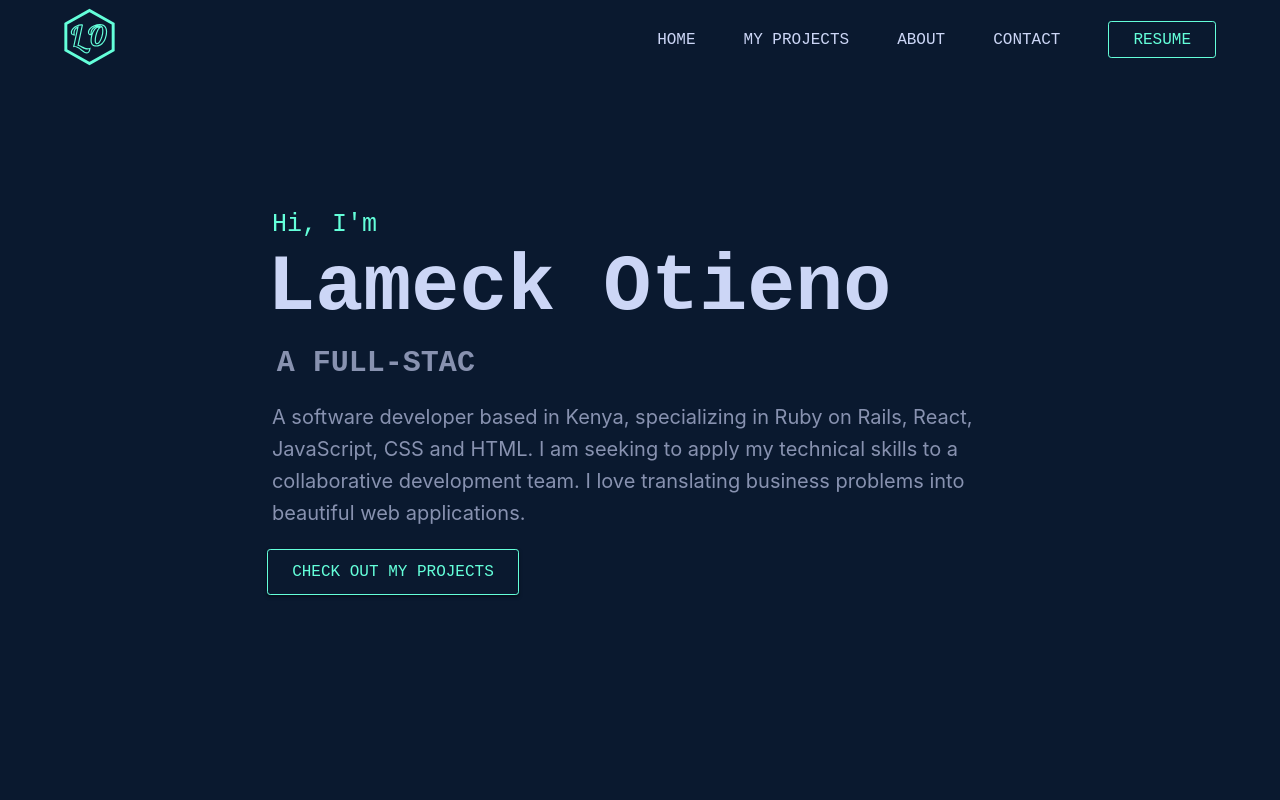
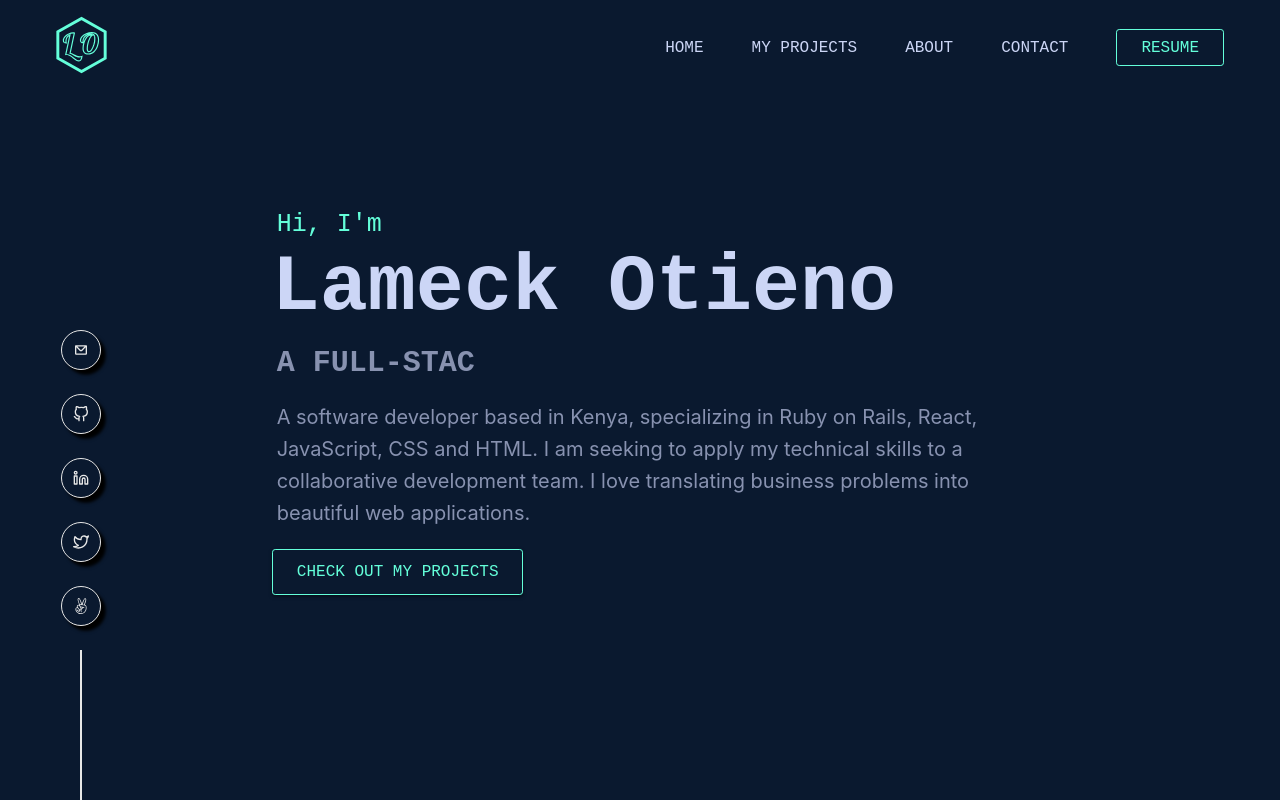
Before and after one commit to Lameck1/lameck, a React (Create React App) app: page / in a window 1280 px wide. Shown: the top 800 px of the page. Built offline with nearby package versions, Linux system fonts and the light colour scheme.

Commit message:
Refactor component margins

```diff
--- a/src/App.js
+++ b/src/App.js
@@ -9,6 +9,8 @@ import Projects from './components/projects/Projects';
 import ScrollToTop from './components/scroll/ScrollToTop';
 import { motion } from 'framer-motion';
 import Splash from './components/splash/splash';
+import Social from './components/social/Social';
+import links from './assets/data/links';
 
 const App = () => {
   const [showSplash, setShowSplash] = React.useState(true);
@@ -32,6 +34,7 @@ const App = () => {
       {showPage && <About />}
       {showPage && <Contact />}
       {showPage && <Footer />}
+      {showPage && <Social links={links} />}
     </motion.div>
   );
 };
--- /dev/null
+++ b/src/assets/data/links.js
@@ -0,0 +1,39 @@
+import { FiGithub, FiLinkedin, FiTwitter } from 'react-icons/fi';
+import { SiAngellist } from 'react-icons/si';
+import { CgMail } from 'react-icons/cg';
+
+const links = [
+  {
+    id: 0,
+    name: 'Email',
+    email: 'lameck72@gmail.com',
+    url: '',
+    icon: <CgMail />,
+  },
+  {
+    id: 1,
+    name: 'Github',
+    url: 'https://github.com/Lameck1',
+    icon: <FiGithub />,
+  },
+  {
+    id: 2,
+    name: 'LinkedIn',
+    url: 'https://www.linkedin.com/in/lameck-otieno/',
+    icon: <FiLinkedin />,
+  },
+  {
+    id: 3,
+    name: 'Twitter',
+    url: 'https://twitter.com/lameck721',
+    icon: <FiTwitter />,
+  },
+  {
+    id: 4,
+    name: 'AngelList',
+    url: 'https://angel.co/u/lameck-otieno',
+    icon: <SiAngellist />,
+  },
+];
+
+export default links;
--- a/src/components/about/About.jsx
+++ b/src/components/about/About.jsx
@@ -20,7 +20,7 @@ const About = () => {
 const Section = styled.section`
   background-color: inherit;
   min-height: 100vh;
-  padding: 5rem 0.5rem;
+  padding: 5rem 1rem;
 
   @media screen and (min-width: 768px) {
   }
--- a/src/components/contact/Contact.jsx
+++ b/src/components/contact/Contact.jsx
@@ -20,7 +20,7 @@ const Contact = () => {
 const Section = styled.section`
   background-color: inherit;
   min-height: 100vh;
-  padding: 5rem 0.5rem;
+  padding: 5rem 1rem;
 
   @media screen and (min-width: 768px) {
   }
--- a/src/components/footer/Footer.jsx
+++ b/src/components/footer/Footer.jsx
@@ -19,6 +19,7 @@ const PageFooter = () => {
 
 const Footer = styled.footer`
   background-color: inherit;
+  padding: 0 1rem;
 
   @media screen and (min-width: 768px) {
   }
--- a/src/components/home/Home.jsx
+++ b/src/components/home/Home.jsx
@@ -1,8 +1,9 @@
 import React from 'react';
 import styled from 'styled-components';
 import { motion } from 'framer-motion';
-import { homeAnimation } from '../../animation';
+import { homeAnimation, projectsAnimation } from '../../animation';
 import Typewriter from 'typewriter-effect';
+import links from '../../assets/data/links';
 
 const Home = () => {
   return (
@@ -15,7 +16,7 @@ const Home = () => {
         <p>Hi, I'm</p>
         <h1>Lameck Otieno</h1>
 
-        <div>
+        <div className="typewriter">
           <Typewriter
             options={{
               strings: ['A FULL-STACK WEB DEVELOPER.', 'A PASSIONATE LEANER.'],
@@ -32,7 +33,30 @@ const Home = () => {
           business problems into beautiful web applications.
         </p>
 
-        <a href="#projects">Check out my projects</a>
+        <a id="check-projects" href="#projects">
+          Check out my projects
+        </a>
+
+        <div className="social-mobile">
+          <h3>Let's connect</h3>
+          <ul>
+            {links.map((link) => (
+              <motion.li
+                key={link.id}
+                variants={projectsAnimation}
+                transition={{
+                  type: 'tween',
+                  bounce: 0.4,
+                  duration: 0.8,
+                }}
+              >
+                <a href={link.url} target="_blank" rel="noreferrer">
+                  {link.icon}
+                </a>
+              </motion.li>
+            ))}
+          </ul>
+        </div>
       </motion.div>
     </Section>
   );
@@ -47,7 +71,7 @@ const Section = styled.section`
   background-position: center;
   background-repeat: no-repeat;
   font-family: var(--font-mono);
-  padding: 5rem 0.5rem;
+  padding: 5rem 1rem;
 
   div {
     display: flex;
@@ -55,7 +79,7 @@ const Section = styled.section`
     align-items: flex-start;
     width: 100%;
 
-    div {
+    .typewriter {
       display: flex;
       justify-content: center;
       height: 1rem;
@@ -94,7 +118,7 @@ const Section = styled.section`
       }
     }
 
-    a {
+    #check-projects {
       color: var(--green);
       text-decoration: none;
       border: 0.5px solid var(--green);
@@ -111,6 +135,40 @@ const Section = styled.section`
     }
   }
 
+  .social-mobile {
+    margin-top: 1.5rem;
+
+    h3 {
+      font-size: 1.3rem;
+      color: var(--lightest-slate);
+    }
+
+    ul {
+      list-style: none;
+      display: flex;
+      gap: 1rem;
+
+      li {
+        margin: 1.5rem 0;
+
+        a {
+          display: flex;
+          align-items: center;
+          justify-content: center;
+          width: 2.5rem;
+          height: 2.5rem;
+          border-radius: 50%;
+          border: 1px solid #e8e8e8;
+          transition: all 0.5s ease;
+          color: #e8e8e8;
+          text-decoration: none;
+          font-size: 1rem;
+          background-color: #0a192f;
+        }
+      }
+    }
+  }
+
   @media screen and (min-width: 768px) {
     div {
       width: 60%;
@@ -122,6 +180,10 @@ const Section = styled.section`
       width: 59%;
       align-items: flex-start;
     }
+
+    .social-mobile {
+      display: none;
+    }
   }
 `;
 
--- a/src/components/navbar/Navbar.jsx
+++ b/src/components/navbar/Navbar.jsx
@@ -179,7 +179,7 @@ const Nav = styled(motion.nav)`
   }
 
   @media screen and (min-width: 992px) {
-    padding: 1rem 4rem 0;
+    padding: 2rem 3.5rem 0 3.5rem;
 
     .links {
       display: none;
--- a/src/components/projects/Projects.jsx
+++ b/src/components/projects/Projects.jsx
@@ -66,7 +66,7 @@ const Section = styled.section`
   flex-direction: column;
   align-items: center;
   justify-content: center;
-  padding: 5rem 0.5rem;
+  padding: 5rem 1rem;
 
   h2 {
     font-size: 2rem;
--- a/src/components/social/Social.jsx
+++ b/src/components/social/Social.jsx
@@ -2,25 +2,36 @@ import React from 'react';
 import PropTypes from 'prop-types';
 import styled from 'styled-components';
 import { motion } from 'framer-motion';
-import { socialAnimation } from '../../animation';
+import { projectsAnimation } from '../../animation';
 
-const Social = ({ links, desktop }) => {
+const Social = ({ links }) => {
   return (
     <Div id="social">
       <ul>
         {links.map((link) => (
           <motion.li
             key={link.id}
-            variants={socialAnimation}
+            variants={projectsAnimation}
             transition={{
               type: 'spring',
               stiffness: 260,
               damping: 20,
             }}
           >
-            <a href={link.url} target="_blank" rel="noreferrer">
-              {link.icon}
-            </a>
+            {link.email ? (
+              <a href={`mailto:${link.email}`} title={link.name}>
+                {link.icon}
+              </a>
+            ) : (
+              <a
+                href={link.url}
+                target="_blank"
+                rel="noreferrer"
+                title={link.name}
+              >
+                {link.icon}
+              </a>
+            )}
           </motion.li>
         ))}
       </ul>
@@ -29,12 +40,8 @@ const Social = ({ links, desktop }) => {
 };
 
 const Div = styled.div`
-  // display none if desktop is true
-  @media (min-width: ${(props) => props.desktop}) {
-    display: none;
-  }
-
   min-height: 100vh;
+  display: none;
   ul {
     list-style: none;
 
@@ -81,7 +88,7 @@ const Div = styled.div`
     align-items: flex-end;
     position: fixed;
     top: 0;
-    left: 3rem;
+    left: 3.2rem;
     padding: 0 10px;
   }
 `;
```
